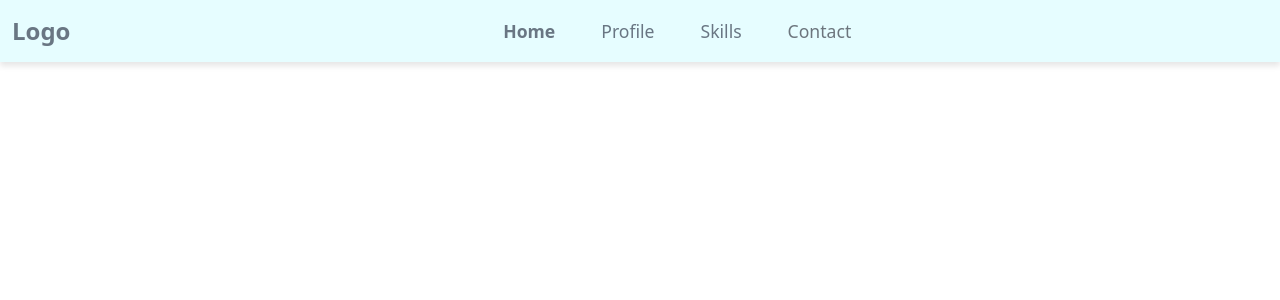
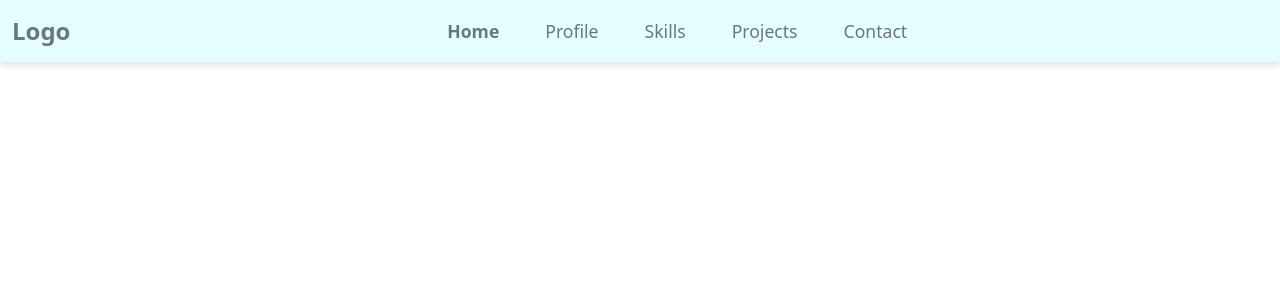
Before and after one commit to dubekgotatso/portfolio, an Angular app: page / in a window 1280 px wide. Shown: the top 300 px of the page. Built offline with nearby package versions, Linux system fonts and the light colour scheme.

Commit message:
fixed my html file

```diff
--- a/src/app/nav/nav.component.html
+++ b/src/app/nav/nav.component.html
@@ -18,6 +18,10 @@
           </li>
 
           <li class="nav-item">
+            <a class="nav-link" href="#">Projects</a>
+          </li>
+
+          <li class="nav-item">
             <a class="nav-link disabled" aria-disabled="true">Contact</a>
           </li>
         </ul>
--- a/src/app/nav/nav.component.ts
+++ b/src/app/nav/nav.component.ts
@@ -10,7 +10,7 @@ import { Component } from '@angular/core';
 export class NavComponent {
 
   navigation_profile = [
-    'Logo', 'About', 'Skills','Contact'
+    'Logo', 'About', 'Skills','Contact','Projects'
   ]
 
 }
```
